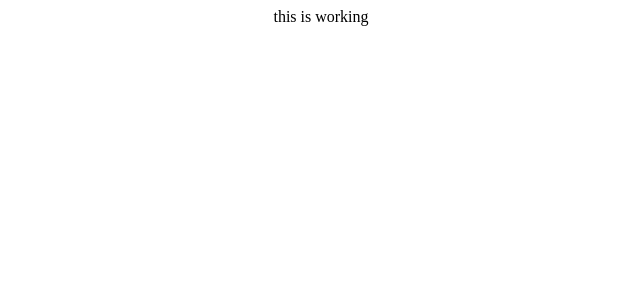
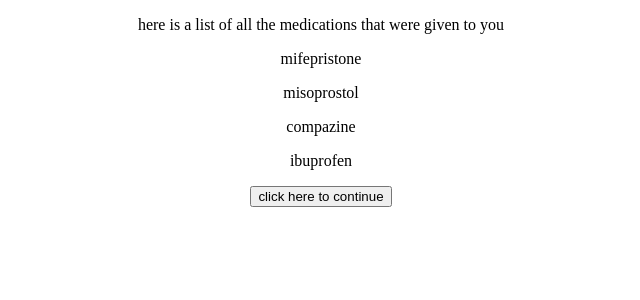
Before and after one commit to lilyshowlader/mifemiso, a React (Create React App) app: page /pilldescription in a window 1280 px wide. Shown: the top 300 px of the page, without its empty margins (319-959 px from the left). Built offline with nearby package versions, Linux system fonts and the light colour scheme.

Commit message:
add mife component

```diff
--- a/src/App.js
+++ b/src/App.js
@@ -3,6 +3,7 @@ import './App.css';
 import { Routes, Route } from 'react-router-dom'
 import Landing from './Components/Landing/Landing';
 import PillDescription from './Components/Pill Description/PillDescription';
+import Mife from './Components/Mife/Mife';
 
 function App() {
   return (
@@ -10,6 +11,7 @@ function App() {
       <Routes>
       <Route path='/' element={<Landing />} />
       <Route path='/pilldescription' element={<PillDescription />} />
+      <Route path='/mife' element={<Mife />} />
       </Routes>
 
     </div>
--- /dev/null
+++ b/src/Components/Mife/Mife.jsx
@@ -0,0 +1,11 @@
+function Mife () {
+  // need a date picker here
+  return (
+  <>
+  <p>what time do you plan on taking mifepristone?</p>
+  <p>(the first pill)</p>
+  </>
+  )
+}
+
+export default Mife
--- a/src/Components/Pill Description/PillDescription.jsx
+++ b/src/Components/Pill Description/PillDescription.jsx
@@ -1,6 +1,18 @@
+import { Link } from "react-router-dom"
 function PillDescription () {
   return (
-    <> this is working </>
+    <>
+    <p>here is a list of all the medications that were given to you</p>
+    <p>mifepristone</p>
+    <p>misoprostol</p>
+    <p>compazine</p>
+    <p>ibuprofen</p>
+    <Link to="/mife">
+      <button type="button">
+      click here to continue
+      </button>
+    </Link>
+    </>
   )
 }
 
```
Also changed, not shown: src/Components/Mife/Mife.css (added).
